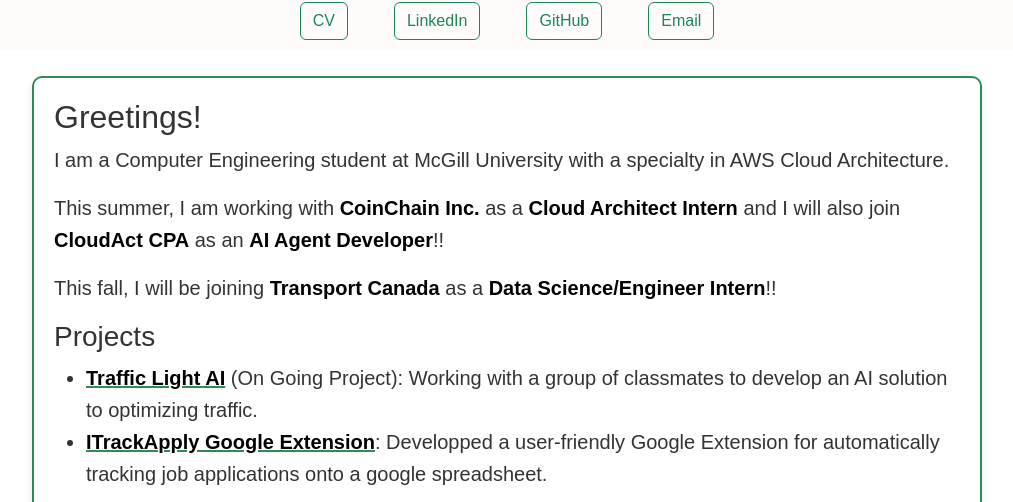
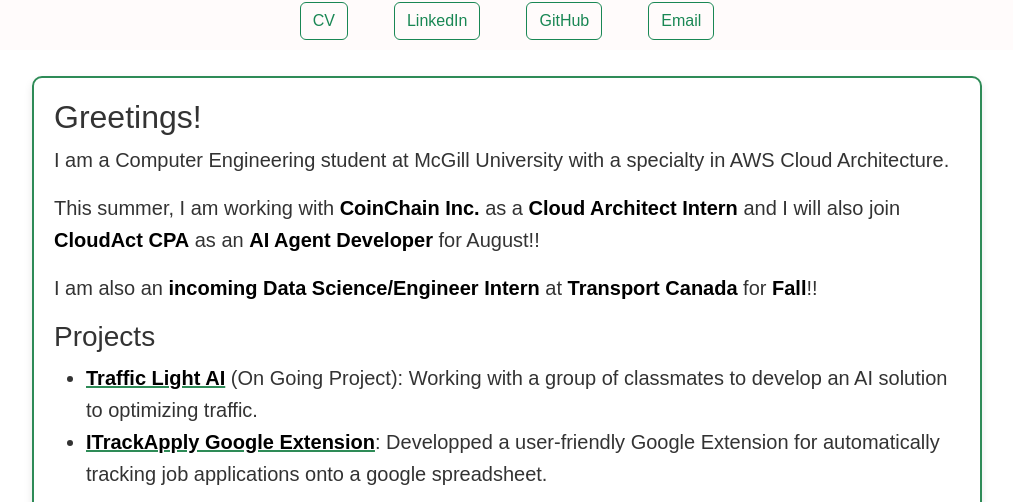
Before and after one commit to peterhxk/peterhxk.github.io, a Jekyll site: the page built from index.markdown, in a window 1280 px wide and 900 px high, cut to the strip 252-754 px from the top of the window. Shown: the whole strip, without its empty margins (133-1146 px from the left). Built offline with Jekyll 4.4.1, drawn with Linux system fonts in a browser that asks for light colours.

Commit message:
CV updates

```diff
--- a/index.markdown
+++ b/index.markdown
@@ -7,9 +7,9 @@ title: Home
 
 I am a Computer Engineering student at McGill University with a specialty in AWS Cloud Architecture.
 
-This summer, I am working with **CoinChain Inc.** as a **Cloud Architect Intern** and I will also join **CloudAct CPA** as an **AI Agent Developer**!!
+This summer, I am working with **CoinChain Inc.** as a **Cloud Architect Intern** and I will also join **CloudAct CPA** as an **AI Agent Developer** for August!!
 
-This fall, I will be joining **Transport Canada** as a **Data Science/Engineer Intern**!!
+I am also an **incoming Data Science/Engineer Intern** at **Transport Canada** for **Fall**!!
 
 ### Projects
 
```
